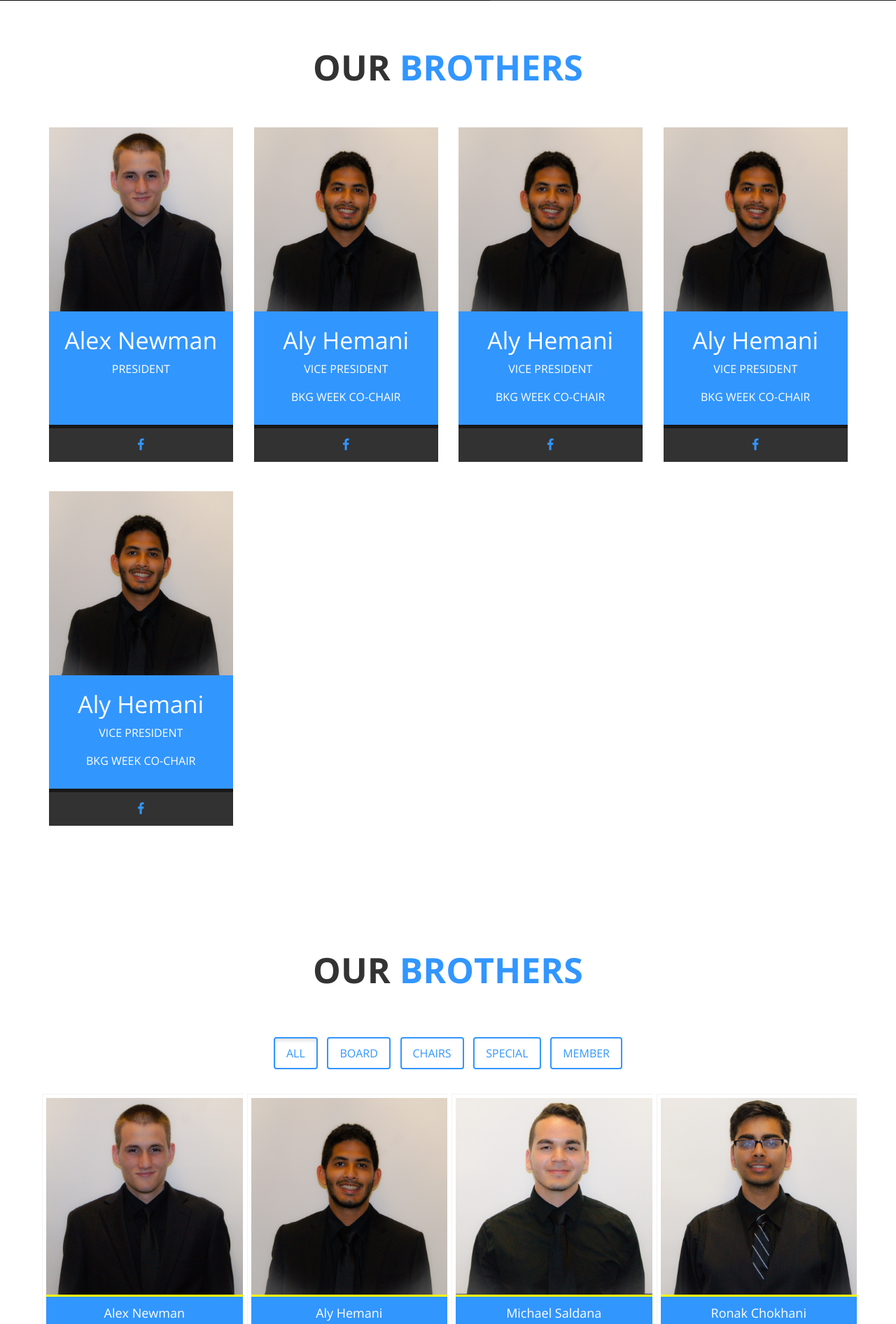
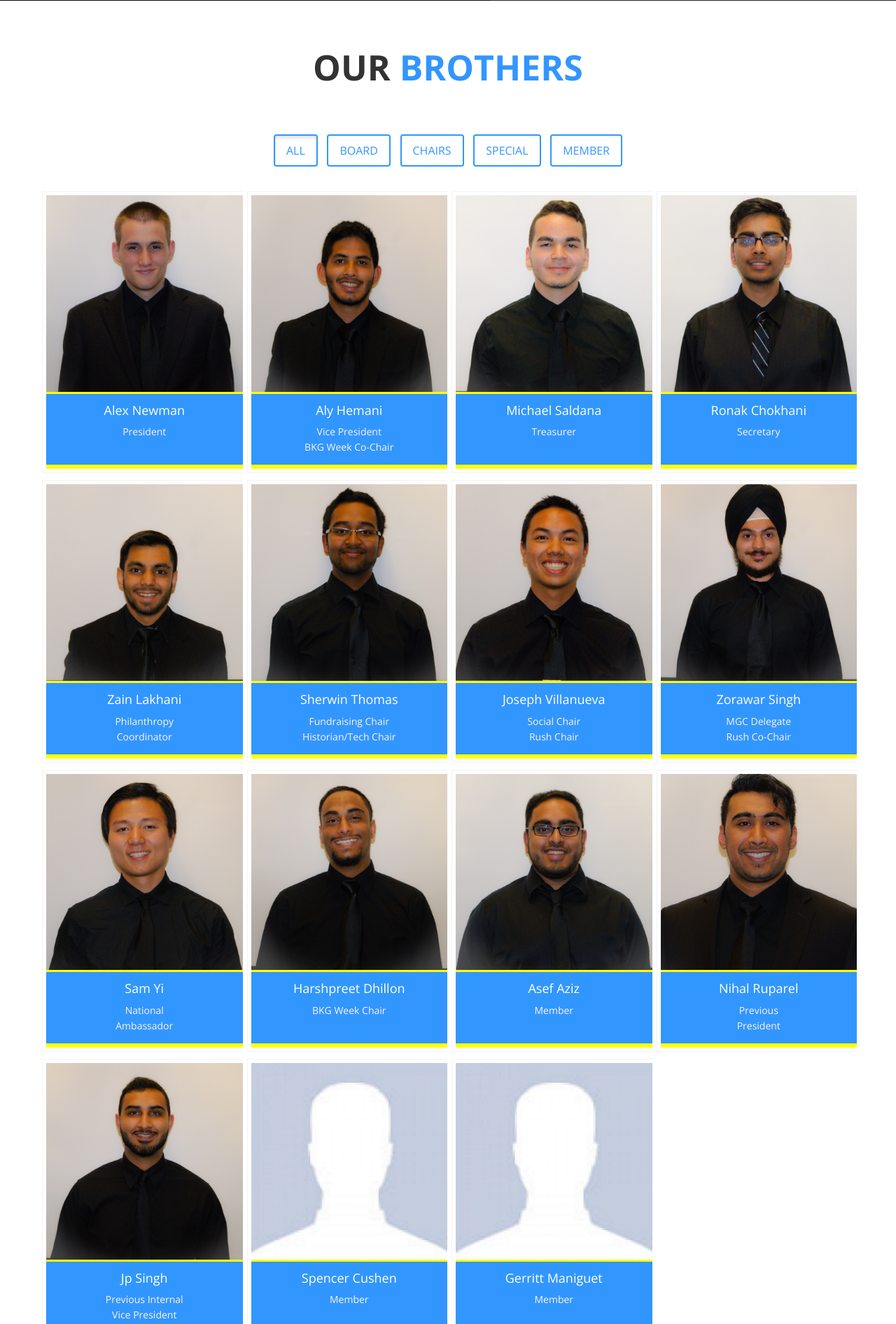
Before and after one commit to BKGBaylor/bkgbaylor.github.io, a PHP site: page / in a window 1280 px wide. Shown: the part 4022-5914 px from the top of the page at 70% size. Run offline with PHP 8.4, Linux system fonts and the light colour scheme.

Commit message:
Revert "test"
This reverts commit 15ccc9fdfb68ed96a29c23f98abd103a36bd4fba.

```diff
--- a/assets/css/style.css
+++ b/assets/css/style.css
@@ -103,34 +103,28 @@ header{width: 100%; height: 60px; position: fixed; top:0;}
 #brothers .portfolio-items figure:hover .item-description{background:#000000;border-bottom:6px solid #000000;border-top:3px solid #000000}
 #brothers .portfolio-items figure:hover .item-description:after{opacity:1}
 #brothers .portfolio-items figure:hover h4,#portfolio .portfolio-items figure:hover p{color:#FFFF00}
+#why-chose{background:url(../img/background/bg-2.jpg) center center no-repeat;color:#fff;background-size:cover;overflow:hidden}
+#why-chose .section-title span{color:#fff}#why-chose .showcase-box img{position:relative;top:86px}
+#why-chose .content-left,#why-chose .content-right{position:relative}
+#why-chose .icon{float:right;width:50px;height:50px;border:2px solid #3296FF;overflow:hidden;border-top-left-radius:12px;border-bottom-right-radius:12px;text-align:center;-webkit-transition:all .5s ease;-moz-transition:all .5s ease;transition:all .5s ease}
+#why-chose .icon i{font-size:28px;line-height:48px;color:#3296FF;-webkit-transition:all .5s ease;-moz-transition:all .5s ease;transition:all .5s ease}
+#why-chose .box-left:hover .icon,#why-chose .box-right:hover .icon{background-color:#3296FF}
+#why-chose .box-left:hover .icon i,#why-chose .box-right:hover .icon i{color:#fff}
+#why-chose .content-left .box-left .content{padding-right:72px}
+#why-chose .content-left .box-left .content h4{color:#FFF;font-size:20px;font-weight:700;text-transform:uppercase;text-align:right}
+#why-chose .content-left .box-left .content p{text-align:right;line-height:22px;font-size:14px;font-weight:300}
+#why-chose .content-left .box-left:hover .icon{border-top-left-radius:0;border-bottom-right-radius:0;border-top-right-radius:12px;border-bottom-left-radius:12px}
+#why-chose .content-right .icon{float:left;border-top-left-radius:0;border-bottom-right-radius:0;border-top-right-radius:12px;border-bottom-left-radius:12px}
+#why-chose .content-right .box-right .content{text-align:left;padding-left:72px}
+#why-chose .content-right .box-right h4{color:#FFF;font-size:20px;font-weight:700;text-transform:uppercase;text-align:left}
+#why-chose .content-right .box-right p{line-height:22px;font-size:14px;font-weight:300}
+#why-chose .content-right .box-right:hover .icon{border-top-left-radius:12px;border-bottom-right-radius:12px;border-top-right-radius:0;border-bottom-left-radius:0}
 #pricing{width:100%;background:#EEE}#pricing .table{display:block;-webkit-transition:all .3s ease;-moz-transition:all .3s ease;-ms-transition:all .3s ease;-o-transition:all .3s ease;transition:all .3s ease;box-shadow:-10px -10px 0 #585858;margin:50px 0}
 #pricing .pricing-header{background:#3296FF;height:120px;padding:10px 0;-webkit-transition:all .3s ease;-moz-transition:all .3s ease;-ms-transition:all .3s ease;-o-transition:all .3s ease;transition:all .3s ease}
 #pricing .pricing-header .price-quality{font-size:30px;color:#fff;padding:24px 0;text-transform:uppercase}
 #pricing .table:hover .pricing-header{background:#585858}
 #pricing .price{height:75px;background:#fff;position:relative}
 #pricing .price-value{font-size:30px;color:#fff;border-radius:100%;width:90px;height:90px;line-height:80px;text-align:center;position:absolute;left:34%;top:-45px;border:4px solid #fff;background:#3296FF;-webkit-transition:all .3s ease;-moz-transition:all .3s ease;-ms-transition:all .3s ease;-o-transition:all .3s ease;transition:all .3s ease}
-
-#brotherstest{background:#fff;text-align:center;color:#fff;overflow:hidden}
-#brotherstest .item-square{margin-bottom:42px}
-#brotherstest .item-square .face{position:relative;overflow:hidden;margin:0 auto;cursor:pointer}
-#brotherstest .item-square .face .overlay{position:absolute;top:0;width:100%;height:100%;z-index:10}
-#brotherstest .content{width:100%;background-color:#181818;overflow:hidden}
-#brotherstest .content .title{background-color:#3296FF;width:100%;padding:10px 0}
-#brotherstest .content .title h3{font-size:34px;font-weight:300;line-height:22px}
-#brotherstest .content .title p{font-size:16px;font-weight:300;line-height:40px;text-transform:uppercase}
-#brotherstest .content .text{padding:26px 24px}
-#brotherstest .content .text p{font-weight:300;line-height:22px}
-#brotherstest .social-icons{background-color:#323232;width:100%;height:48px}
-#brotherstest .social-icons ul{margin:5px;padding:0}
-#brotherstest .social-icons ul li{display:inline-block}
-#brotherstest .social-icons ul li a{text-decoration:none}
-#brotherstest .social-icons ul li a i{display:block;font-size:18px;color:#3296FF;width:48px;text-align:center;height:48px;line-height:48px}
-#brotherstest .social-icons ul li a i:hover{-webkit-transition:all .2s linear;-moz-transition:all .2s linear;-o-transition:all .2s linear;-ms-transition:all .2s linear;transition:all .2s linear;color:#fff}
-#brotherstest .social-icons .fa-twitter:hover{background:#00aced}
-#brotherstest .social-icons .fa-facebook:hover{background:#3b5998}
-#brotherstest .social-icons .fa-google-plus:hover{background:#dd4b39}
-#brotherstest .social-icons .fa-youtube:hover{background:#CC181E}
-
 #pricing .table:hover .price-value{background:#585858}
 #pricing .pricing-list{background:#fff;padding:0 16px;color:#3296FF;padding-bottom:30px;-webkit-transition:all .3s ease;-moz-transition:all .3s ease;-ms-transition:all .3s ease;-o-transition:all .3s ease;transition:all .3s ease}
 #pricing .pricing-list ul li{text-align:center;border-top:1px dotted #676767;line-height:50px;font-size:18px}
--- a/index.html
+++ b/index.html
@@ -519,111 +519,6 @@
 		</section>
 		<!-- End Rush Section-->
 
-		<!-- Start brothers test Section -->
-		<section id="brotherstest">
-			<div class="container">
-				<h1 class="section-title wow fadeIn" data-wow-delay=".2s"><span>Our</span> Brothers</h1>
-				<div class="row">
-					<div class="col-xs-4 col-md-3 wow flipInY" data-wow-offset="10" data-wow-delay="0.6s">
-						<div class="item-square">
-							<div class="face">
-								<img src="assets/img/brothers/Alex_Newman.jpg" alt="">
-								<div class="overlay"></div>
-							</div>
-							<div class="content">
-								<div class="title">
-									<h3>Alex Newman</h3>
-									<p>President<br></br></p>
-								</div>
-								<div class="social-icons">
-									<ul>
-										<li><a href="https://www.facebook.com/alex.newman.75033"><i class="fa fa-facebook"></i></a></li>
-									</ul>
-								</div>
-							</div>
-						</div>
-					</div>
-					<div class="col-xs-4 col-md-3 wow flipInY" data-wow-offset="10" data-wow-delay="0.6s">
-						<div class="item-square">
-							<div class="face">
-								<img src="assets/img/brothers/Aly_Hemani.JPG" alt="">
-								<div class="overlay"></div>
-							</div>
-							<div class="content">
-								<div class="title">
-									<h3>Aly Hemani</h3>
-									<p>Vice President<br>BKG Week Co-Chair</br></p>
-								</div>
-								<div class="social-icons">
-									<ul>
-										<li><a href="https://www.facebook.com/alyyyyyy"><i class="fa fa-facebook"></i></a></li>
-									</ul>
-								</div>
-							</div>
-						</div>
-					</div>
-					<div class="col-xs-4 col-md-3 wow flipInY" data-wow-offset="10" data-wow-delay="0.6s">
-						<div class="item-square">
-							<div class="face">
-								<img src="assets/img/brothers/Aly_Hemani.JPG" alt="">
-								<div class="overlay"></div>
-							</div>
-							<div class="content">
-								<div class="title">
-									<h3>Aly Hemani</h3>
-									<p>Vice President<br>BKG Week Co-Chair</br></p>
-								</div>
-								<div class="social-icons">
-									<ul>
-										<li><a href="https://www.facebook.com/alyyyyyy"><i class="fa fa-facebook"></i></a></li>
-									</ul>
-								</div>
-							</div>
-						</div>
-					</div>
-					<div class="col-xs-4 col-md-3 wow flipInY" data-wow-offset="10" data-wow-delay="0.6s">
-						<div class="item-square">
-							<div class="face">
-								<img src="assets/img/brothers/Aly_Hemani.JPG" alt="">
-								<div class="overlay"></div>
-							</div>
-							<div class="content">
-								<div class="title">
-									<h3>Aly Hemani</h3>
-									<p>Vice President<br>BKG Week Co-Chair</br></p>
-								</div>
-								<div class="social-icons">
-									<ul>
-										<li><a href="https://www.facebook.com/alyyyyyy"><i class="fa fa-facebook"></i></a></li>
-									</ul>
-								</div>
-							</div>
-						</div>
-					</div>
-					<div class="col-xs-4 col-md-3 wow flipInY" data-wow-offset="10" data-wow-delay="0.6s">
-						<div class="item-square">
-							<div class="face">
-								<img src="assets/img/brothers/Aly_Hemani.JPG" alt="">
-								<div class="overlay"></div>
-							</div>
-							<div class="content">
-								<div class="title">
-									<h3>Aly Hemani</h3>
-									<p>Vice President<br>BKG Week Co-Chair</br></p>
-								</div>
-								<div class="social-icons">
-									<ul>
-										<li><a href="https://www.facebook.com/alyyyyyy"><i class="fa fa-facebook"></i></a></li>
-									</ul>
-								</div>
-							</div>
-						</div>
-					</div>
-				</div>
-			</div>
-		</section>
-		<!-- End Events Section -->
-
 		<!-- Start Brothers Section -->
 		<section id="brothers">
 			<div class="container">
```
